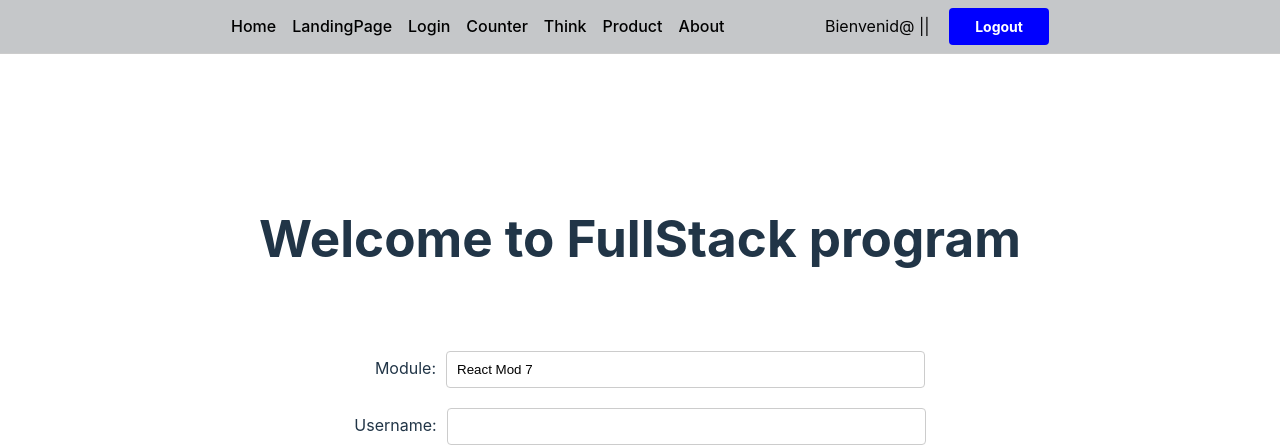
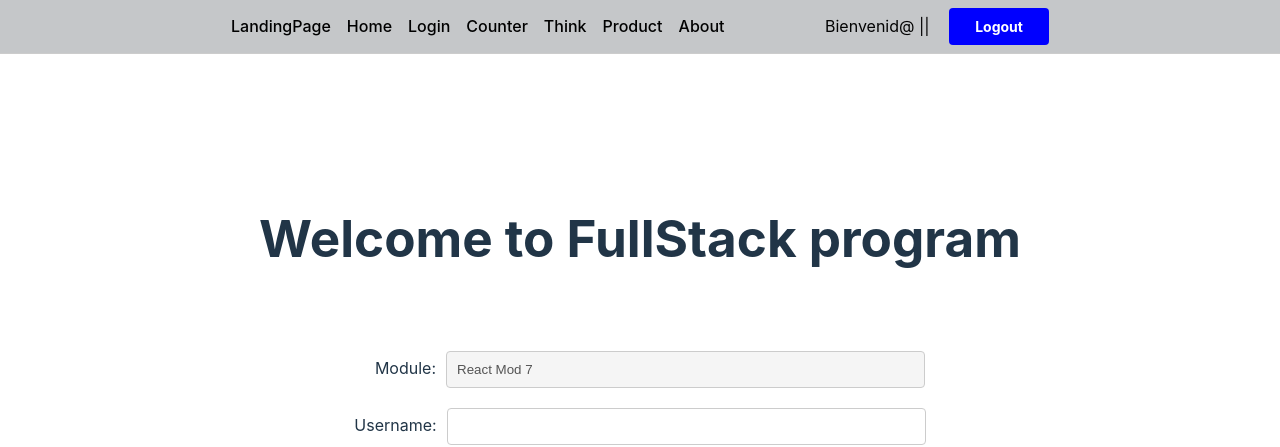
Before and after one commit to jararze/practica1React, a React (Vite) app: page /login in a window 1280 px wide. Shown: the top 447 px of the page. Built offline with nearby package versions, Linux system fonts and the light colour scheme.

Commit message:
pagina de inicio landingpage y module readonly

```diff
--- a/src/Components/Forms/FormLoginWithMotion.jsx
+++ b/src/Components/Forms/FormLoginWithMotion.jsx
@@ -17,6 +17,8 @@ const FormWithMotionAndHook = ({titleForm}) => {
 
 
     useEffect(() => {
+        console.log("formData:", formData);
+        console.log("reduxFormState:", reduxFormState);
         setFormData({ ...reduxFormState });
     }, [reduxFormState, setFormData]);
 
@@ -41,7 +43,7 @@ const FormWithMotionAndHook = ({titleForm}) => {
         setShowModal(false);
         resetForm();
     };
-
+    console.log("reduxFormState:", reduxFormState);
     return (
         <motion.div
             initial={{ opacity: 0 }}
@@ -71,8 +73,8 @@ const FormWithMotionAndHook = ({titleForm}) => {
                                 type="text"
                                 name="module"
                                 value={formData.module}
-                                onChange={handleChange}
-                                required
+                                disabled={true}
+                                readOnly={true}
                                 style={{
                                     width: "60%",
                                     padding: "10px",
@@ -81,6 +83,8 @@ const FormWithMotionAndHook = ({titleForm}) => {
                                     marginLeft: "10px",
                                     border: "1px solid #ccc",
                                     borderRadius: "4px",
+                                    backgroundColor: "#f5f5f5",
+                                    cursor: "not-allowed"
                                 }}
                             />
                         </label>
--- a/src/Components/Hooks/useForm.js
+++ b/src/Components/Hooks/useForm.js
@@ -1,22 +1,24 @@
-import { useState, useEffect } from "react";
+import {useState, useEffect} from "react";
 
 const useForm = (initialState = {}) => {
-    const [formData, setFormData] = useState({ ...initialState });
+    const [formData, setFormData] = useState({...initialState});
 
     useEffect(() => {
-        setFormData({ ...initialState });
+        setFormData({...initialState});
     }, [initialState]);
 
     const handleChange = (e) => {
-        const { name, value } = e.target;
-        setFormData((prev) => ({
-            ...prev,
-            [name]: value,
-        }));
+        const {name, value} = e.target;
+        if (name !== 'module') {
+            setFormData((prev) => ({
+                ...prev,
+                [name]: value,
+            }));
+        }
     };
 
     const resetForm = () => {
-        setFormData({ ...initialState }); // metodo para limpiar el formulario y tener la info para un reingreso al sistema
+        setFormData({...initialState}); // metodo para limpiar el formulario y tener la info para un reingreso al sistema
     };
 
     return {
--- a/src/Components/Navigation/Navigator.jsx
+++ b/src/Components/Navigation/Navigator.jsx
@@ -17,8 +17,8 @@ const Navigator = () => {
 
     return (
         <nav className="navbar">
-            <Link to="/" className="nav-link">Home</Link>
-            <Link to="/landingpage" className="nav-link">LandingPage</Link>
+            <Link to="/" className="nav-link">LandingPage</Link>
+            <Link to="/home" className="nav-link">Home</Link>
             <Link to="/login" className="nav-link">Login</Link>
             <Link to="/counter" className="nav-link">Counter</Link>
             <Link to="/think" className="nav-link">Think</Link>
--- a/src/Components/Navigation/Router.jsx
+++ b/src/Components/Navigation/Router.jsx
@@ -12,8 +12,8 @@ import { Routes, Route } from "react-router";
 const Router = () => {
     return (
         <Routes>
-            <Route index element={<Home />} />
-            <Route path="landingpage" element={<LandingPage />} />
+            <Route index element={<LandingPage />} />
+            <Route path="home" element={<Home />} />
             <Route path="login" element={<Login />} />
             <Route path="products" element={<Products />} />
             <Route path="think" element={<Think />} />
```
